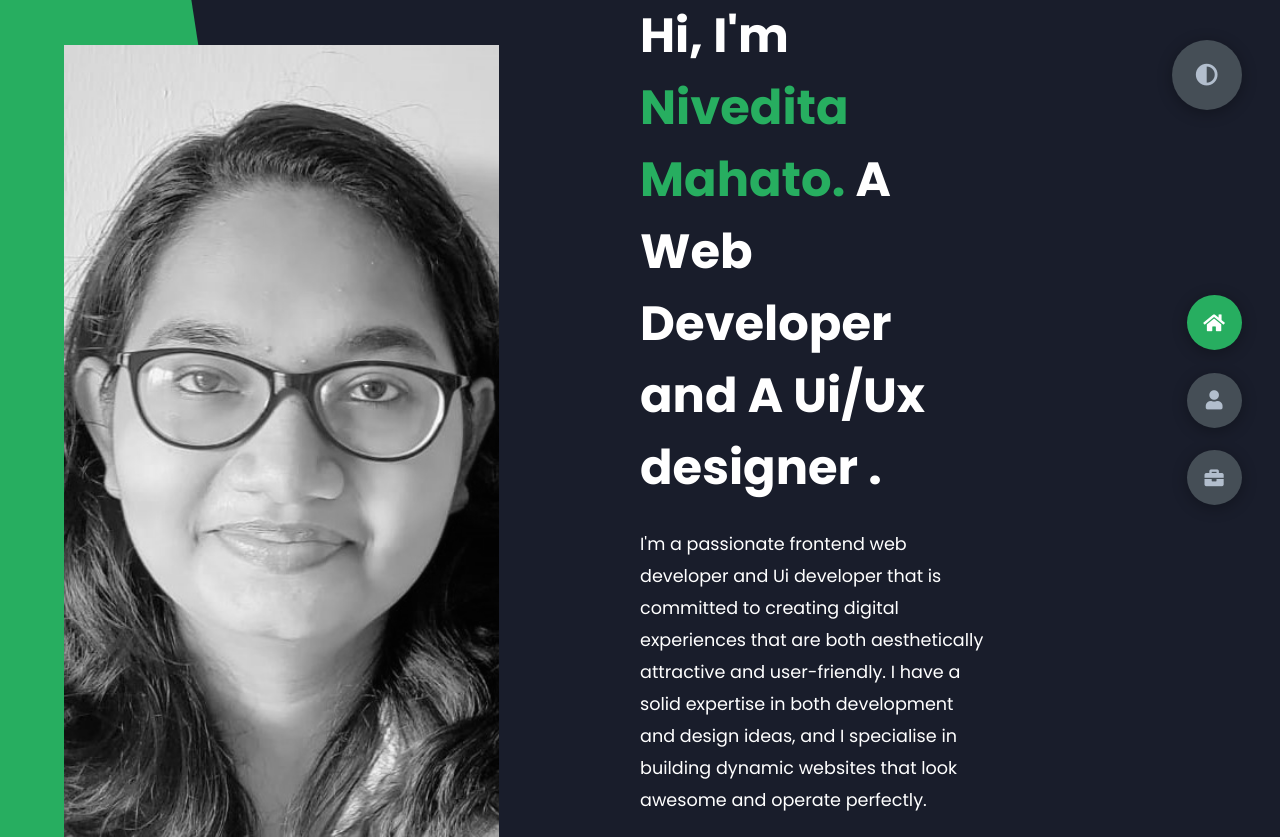
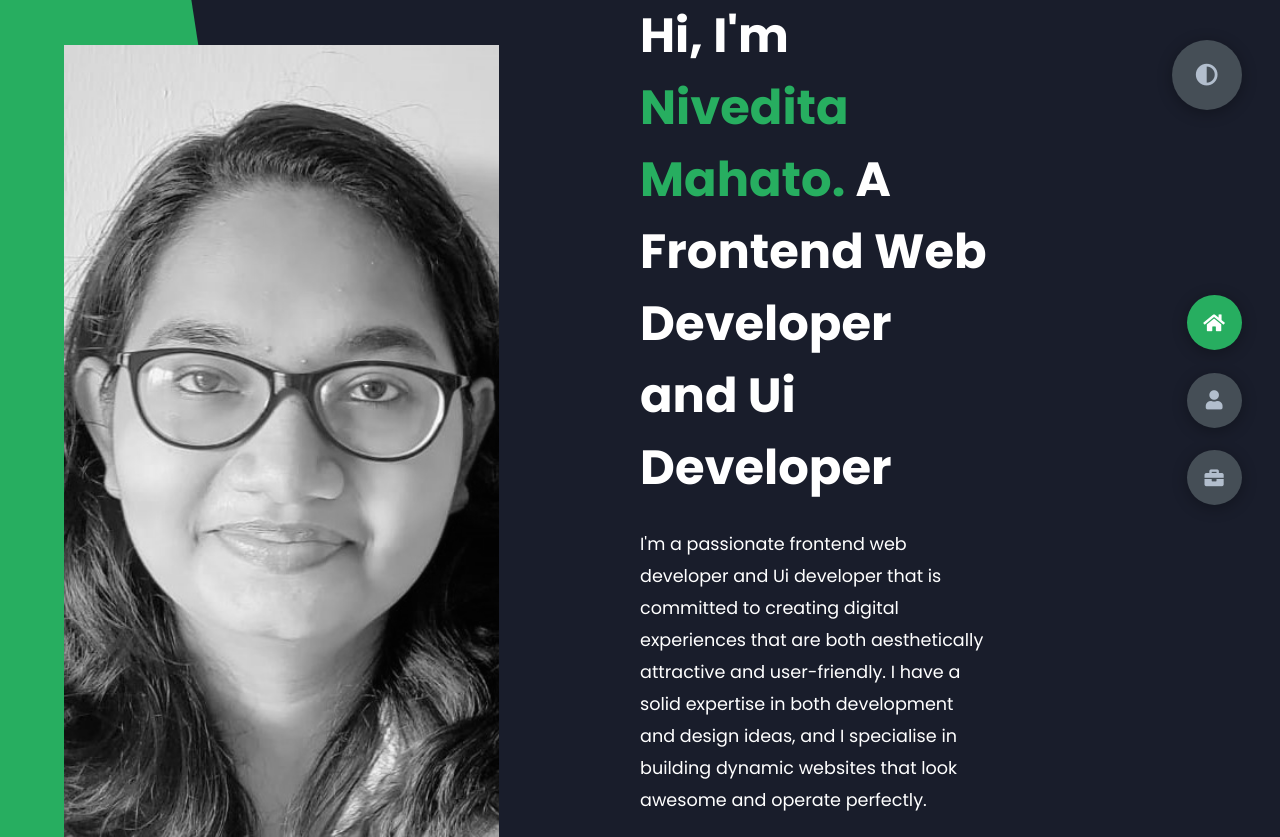
Before and after one commit to Nivedita-09/Nivedita-Mahato-Portfolio, a plain HTML site: page index.html in a window 1280 px wide. Shown: the top 837 px of the page. Drawn offline with Linux system fonts and the light colour scheme.

Commit message:
UPDATED PROFILE IN PORTFOLIO

```diff
--- a/index.html
+++ b/index.html
@@ -31,7 +31,7 @@
         <div class="right-header">
           <h1 class="name">
             Hi, I'm <span>Nivedita Mahato.</span>
-            A Web Developer and A Ui/Ux designer .
+            A Frontend Web Developer and Ui Developer
           </h1>
           <p>
             I'm a passionate frontend web developer and Ui developer that is committed
```
